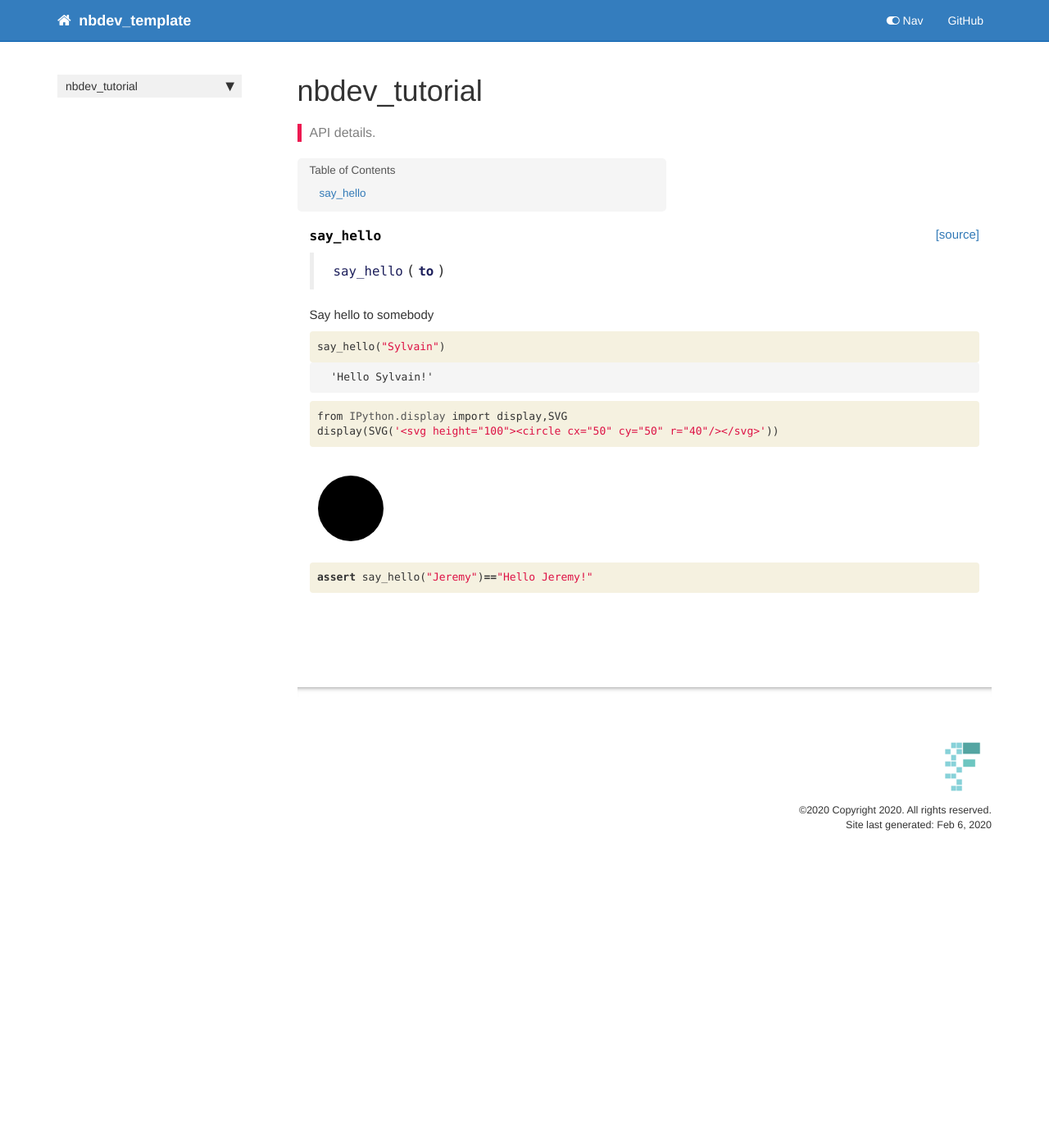
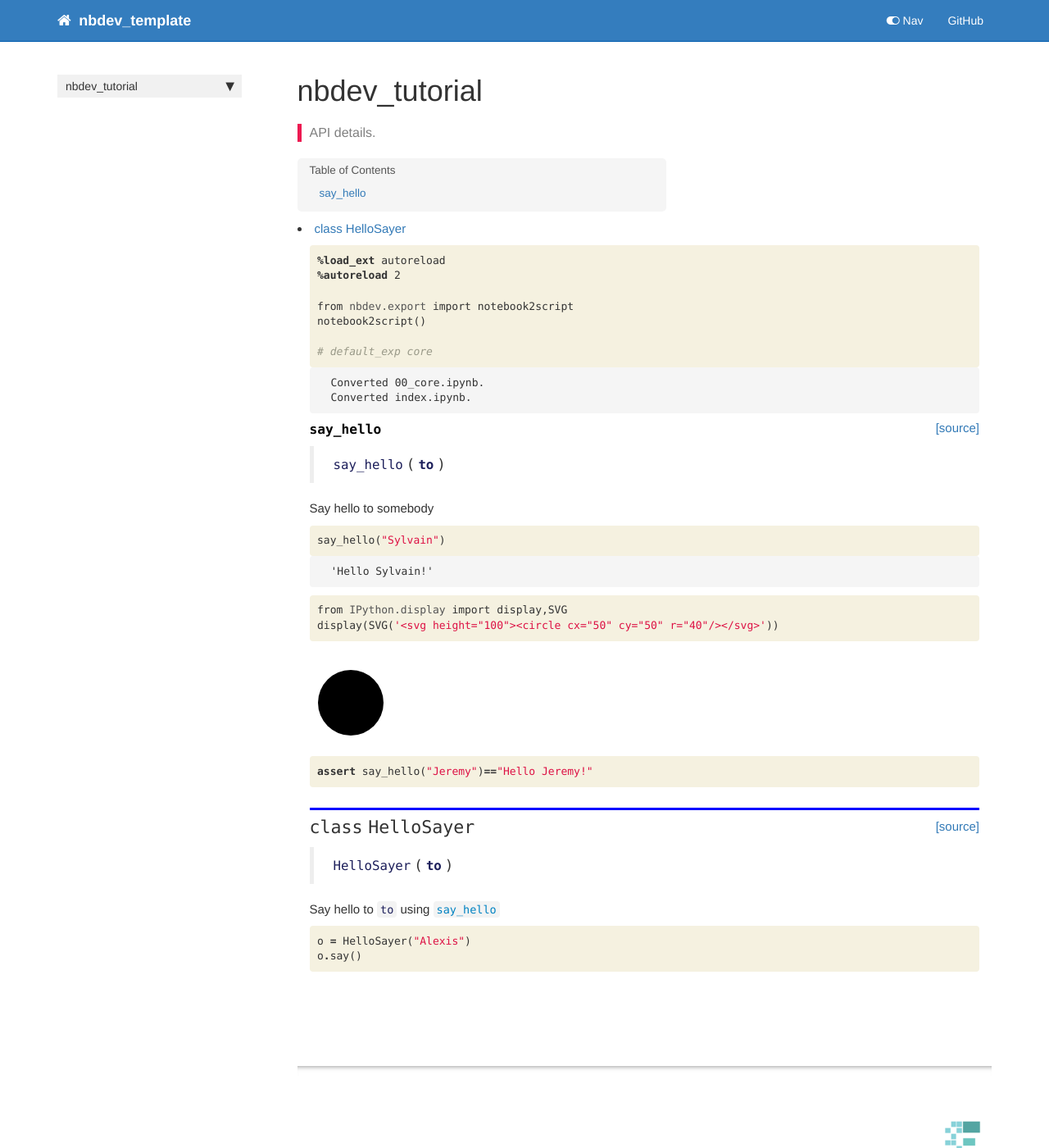
Before and after one commit to roland-hochmuth/nbdev_tutorial, a Jekyll site: the page built from docs/core.html, in a window 1280 px wide and 1400 px high. Shown: the whole window at 82% size. Built offline with Jekyll 4.4.1, drawn with Linux system fonts in a browser that asks for light colours; nearby versions of some CDN libraries; comment, search, counter and statistics services are not loaded.

Commit message:
Update docs

```diff
--- a/docs/core.html
+++ b/docs/core.html
@@ -20,6 +20,40 @@ summary: "API details."
 <div class="container" id="notebook-container">
 
 <div class="cell border-box-sizing code_cell rendered">
+
+</div>
+<div class="cell border-box-sizing code_cell rendered">
+<div class="input">
+
+<div class="inner_cell">
+    <div class="input_area">
+<div class=" highlight hl-ipython3"><pre><span></span><span class="o">%</span><span class="k">load_ext</span> autoreload
+<span class="o">%</span><span class="k">autoreload</span> 2
+
+<span class="kn">from</span> <span class="nn">nbdev.export</span> <span class="kn">import</span> <span class="n">notebook2script</span>
+<span class="n">notebook2script</span><span class="p">()</span>
+
+<span class="c1"># default_exp core</span>
+</pre></div>
+
+    </div>
+</div>
+</div>
+
+<div class="output_wrapper">
+<div class="output">
+
+<div class="output_area">
+
+<div class="output_subarea output_stream output_stdout output_text">
+<pre>Converted 00_core.ipynb.
+Converted index.ipynb.
+</pre>
+</div>
+</div>
+
+</div>
+</div>
 
 </div>
 <div class="cell border-box-sizing code_cell rendered">
@@ -117,4 +151,45 @@ summary: "API details."
 </div>
 
 </div>
+<div class="cell border-box-sizing code_cell rendered">
+
 </div>
+<div class="cell border-box-sizing code_cell rendered">
+
+<div class="output_wrapper">
+<div class="output">
+
+<div class="output_area">
+
+
+<div class="output_markdown rendered_html output_subarea ">
+<h2 id="HelloSayer" class="doc_header"><code>class</code> <code>HelloSayer</code><a href="https://github.com/roland-hochmuth/nbdev_tutorial/tree/master/nbdev_tutorial/core.py#L11" class="source_link" style="float:right">[source]</a></h2><blockquote><p><code>HelloSayer</code>(<strong><code>to</code></strong>)</p>
+</blockquote>
+<p>Say hello to <code>to</code> using <a href="/nbdev_tutorial/core#say_hello"><code>say_hello</code></a></p>
+
+</div>
+
+</div>
+
+</div>
+</div>
+
+</div>
+<div class="cell border-box-sizing code_cell rendered">
+
+</div>
+<div class="cell border-box-sizing code_cell rendered">
+<div class="input">
+
+<div class="inner_cell">
+    <div class="input_area">
+<div class=" highlight hl-ipython3"><pre><span></span><span class="n">o</span> <span class="o">=</span> <span class="n">HelloSayer</span><span class="p">(</span><span class="s2">&quot;Alexis&quot;</span><span class="p">)</span>
+<span class="n">o</span><span class="o">.</span><span class="n">say</span><span class="p">()</span>
+</pre></div>
+
+    </div>
+</div>
+</div>
+
+</div>
+</div>
--- a/nbdev_tutorial/_nbdev.py
+++ b/nbdev_tutorial/_nbdev.py
@@ -2,7 +2,8 @@
 
 __all__ = ["index", "modules", "custom_doc_links", "git_url"]
 
-index = {"say_hello": "00_core.ipynb"}
+index = {"say_hello": "00_core.ipynb",
+         "HelloSayer": "00_core.ipynb"}
 
 modules = ["core.py"]
 
```
Also changed, not shown: nbdev_tutorial/core.py (+7 -1 lines), 1 other file.
